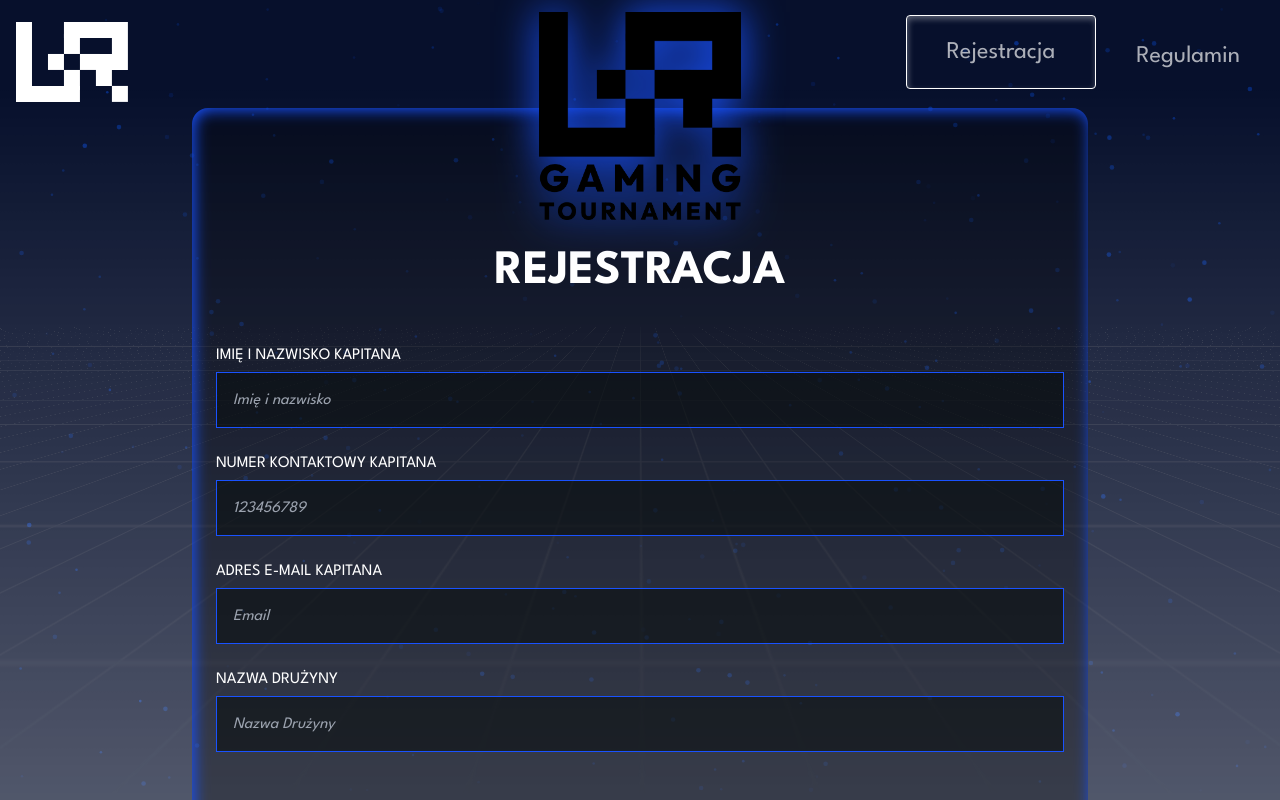
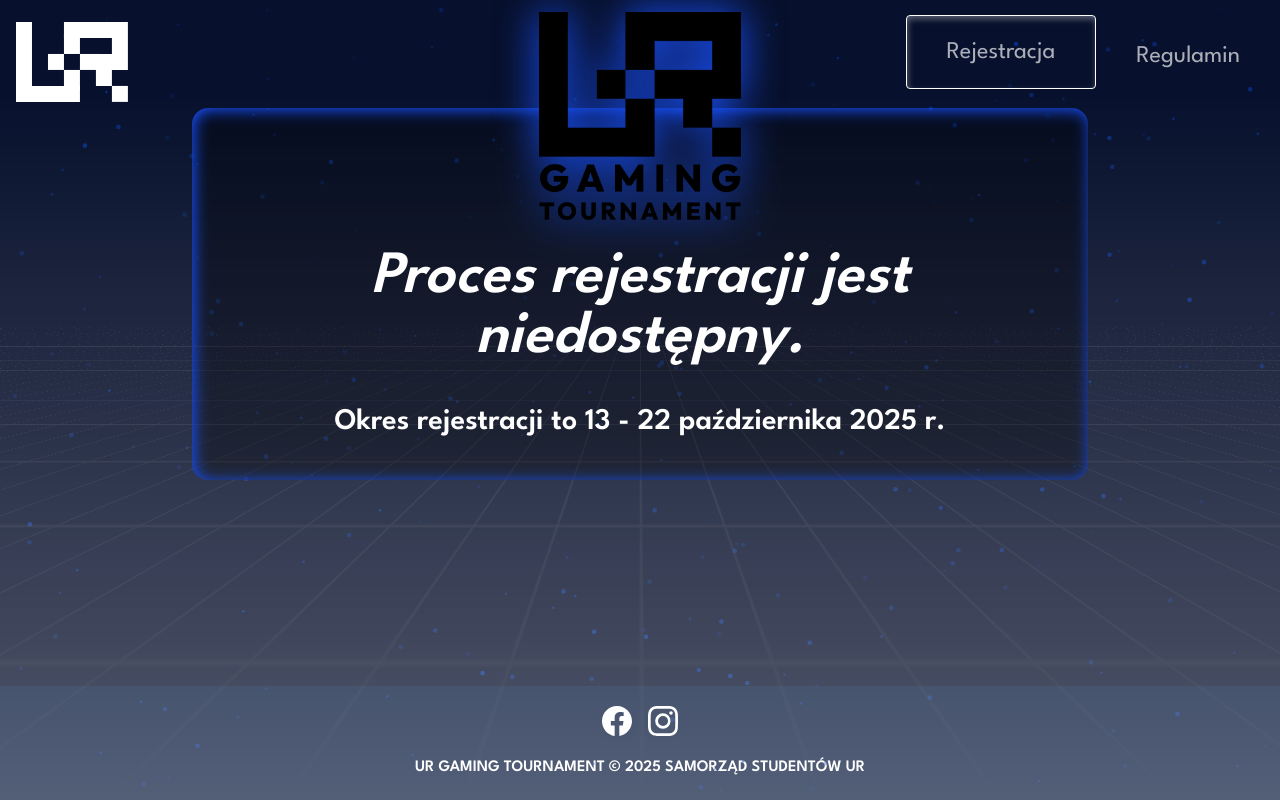
Before and after one commit to Poudretteite/UR-game-tournament, a React (Vite) app: page /rejestracja in a window 1280 px wide. Shown: the top 800 px of the page. Built offline with nearby package versions, Linux system fonts and the light colour scheme; what bad-words would draw is missing.

Commit message:
feat: add agreement checks for rules and GDPR acceptance in form validation

```diff
--- a/src/functions/validateForm.js
+++ b/src/functions/validateForm.js
@@ -100,5 +100,13 @@
     return 'Każdy link Steam musi być unikalny.';
   }
 
+  if (!data.agreements?.rulesAccepted) {
+    return "Musisz zaakceptować regulamin turnieju.";
+  }
+
+  if (!data.agreements?.gdprAccepted) {
+    return "Musisz zaakceptować klauzulę informacyjną dotyczącą ochrony danych osobowych.";
+  }
+
   return null;
 }
--- a/src/main.jsx
+++ b/src/main.jsx
@@ -8,6 +8,7 @@
 import Form from './routes/Form';
 import ThankYou from './routes/ThankYou';
 import Gdpr from './routes/Gdpr';
+import Form_alt from './routes/Form_alt';
 
 const Wrapper = ({ children }) => {
   const location = useLocation();
@@ -22,7 +23,7 @@
     <Wrapper>
       <Routes>
         <Route element={<App />}>
-          <Route path="rejestracja" element={<Form />} />
+          <Route path="rejestracja" element={<Form_alt />} />
           <Route path="thankyou" element={<ThankYou />} />
           <Route path="gdpr" element={<Gdpr />} />
           <Route path="/" element={<Home />} />
--- a/src/routes/Form.jsx
+++ b/src/routes/Form.jsx
@@ -43,7 +43,11 @@
         captainEmail: rawData.email.trim(),
         teamName: rawData.teamName.trim()
       },
-      members
+      members,
+      agreements: {
+        rulesAccepted: formData.get("rulesAccepted") === 'on',
+        gdprAccepted: formData.get("gdprAccepted") === 'on'
+      }
     }
 
     const validationError = validateForm(data);
@@ -245,7 +249,7 @@
         {/* Oświadczenia */}
         <div className="flex-row space-y-4 mt-4">
           <label className="flex items-center">
-            <input type="checkbox" required className="mr-2 w-6 h-6 shrink-0" />
+            <input type="checkbox" name="rulesAccepted" required className="mr-2 w-6 h-6 shrink-0" />
             <p>
               Oświadczam, że zapoznałem/am się z{' '}
               <Link to={links.Rules} target="_blank" className="underline">
@@ -256,7 +260,7 @@
           </label>
 
           <label className="flex items-center">
-            <input type="checkbox" required className="mr-2 w-6 h-6 shrink-0" />
+            <input type="checkbox" name="gdprAccepted" required className="mr-2 w-6 h-6 shrink-0" />
             <p>
               Oświadczam, że zapoznałem/am się z{' '}
               <Link to="/gdpr" className="underline">
--- /dev/null
+++ b/src/routes/Form_alt.jsx
@@ -0,0 +1,18 @@
+import * as React from 'react';
+import assets from '../data/assets.json';
+
+const Form_alt = () => {
+    return (
+        <>
+            <main className='max-w-4xl mx-auto'>
+                <img src={assets.logo_text} alt="logo" className="-mt-28 -mb-28 h-[6rem] md:h-[13rem] mx-auto hidden md:block z-20 drop-shadow-[0_0_20px_#1952ff]" />
+                    <div className='flex flex-col py-10 md:pt-32 mb-10 space-y-6 p-6 h-a bg-black bg-opacity-30 rounded-2xl text-center shadow-[inset_2px_2px_15px_#1952ff]'>
+                    <h2 className="text-6xl font-semibold py-3 text-white italic">Proces rejestracji jest niedostępny.</h2>
+                    <h2 className="text-3xl font-semibold text-white">Okres rejestracji to 13 - 22 października 2025 r.</h2>
+                </div>
+            </main>
+        </>
+    )
+}
+
+export default Form_alt
```
Also changed, not shown: 1 other file (tests, documents, lock files or other folders).
